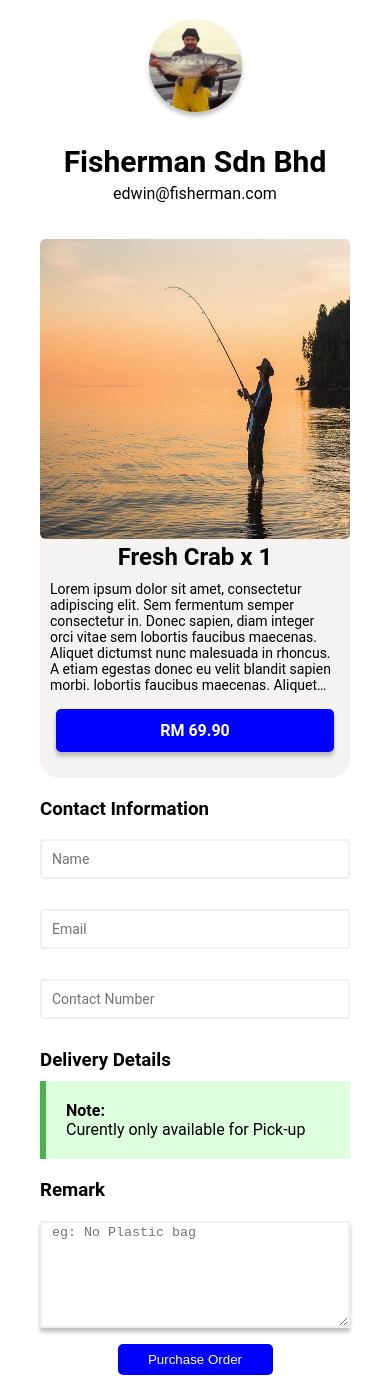
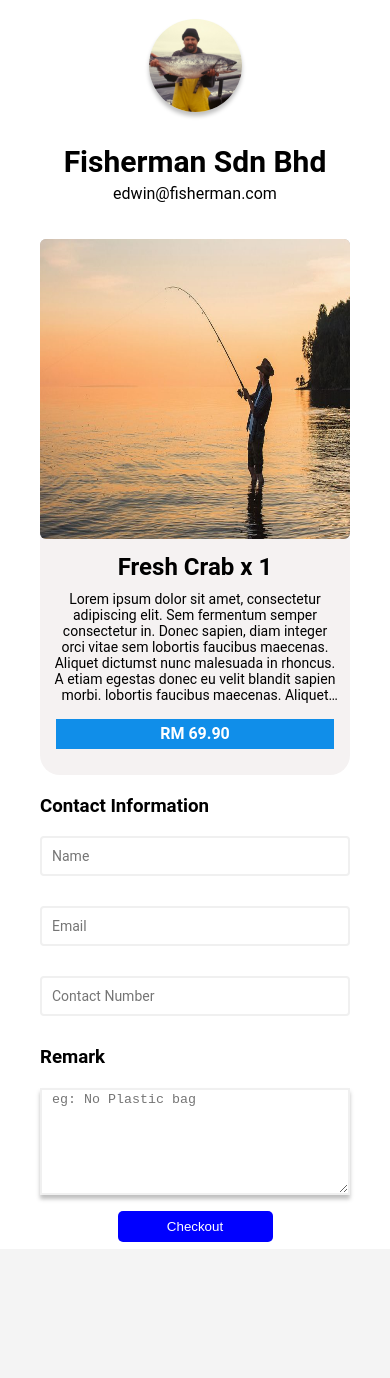
Before and after one commit to EdwinLeong/purchase-page, a plain HTML site: page index.html in a window 390 px wide. After the commit the page ends 1249 px from the top, so only its background shows below. Drawn offline with Linux system fonts and the light colour scheme.

Commit message:
chore: comment delivery detail and amend price tag

```diff
--- a/index.html
+++ b/index.html
@@ -69,11 +69,11 @@
           <small>Error message</small>
         </div>
       </form>
-      <h3>Delivery Details</h3>
+      <!-- <h3>Delivery Details</h3>
       <div class="note">
         <p><strong>Note:</strong></p>
         <p>Curently only available for Pick-up</p>
-      </div>
+      </div> -->
       <h3>Remark</h3>
       <textarea
         class="remark-box"
@@ -82,7 +82,7 @@
         placeholder="eg: No Plastic bag"
       ></textarea>
       <button onclick="onSubmit()" class="check-out-button">
-        Purchase Order
+        Checkout
       </button>
     </div>
     <script src="main.js"></script>
--- a/style.css
+++ b/style.css
@@ -89,17 +89,24 @@ body {
   -webkit-line-clamp: 7;
 }
 
+.note {
+  background-color: #ddffdd;
+  border-left: 6px solid #4caf50;
+  padding: 20px;
+  margin-bottom: 20px;
+  margin-top: 10px;
+}
+
 .background-price .price {
   display: flex;
   align-items: center;
-  height: 43px;
+  height: 30px;
   width: 30%;
-  background-color: #0000ff;
+  background-color: #108ee9;
   color: #ffffff;
-  border-radius: 5px;
   border: none;
   justify-content: center;
-  box-shadow: 0px 4px 4px rgba(0, 0, 0, 0.25);
+  /* box-shadow: 0px 4px 4px rgba(0, 0, 0, 0.25); */
 
   font-size: medium;
   font-weight: bold;
@@ -196,6 +203,10 @@ body {
   visibility: visible;
 }
 
+.detail .title {
+  margin-top: 10px;
+}
+
 @media screen and (max-width: 1030px) {
   .container {
     width: 100%;
@@ -219,6 +230,7 @@ body {
   }
 
   .detail .title {
+    margin-top: 10px;
     text-align: center;
   }
 
@@ -247,4 +259,8 @@ body {
     margin-bottom: 2%;
     width: 50%;
   }
+
+  .description {
+    text-align: center;
+  }
 }
```
